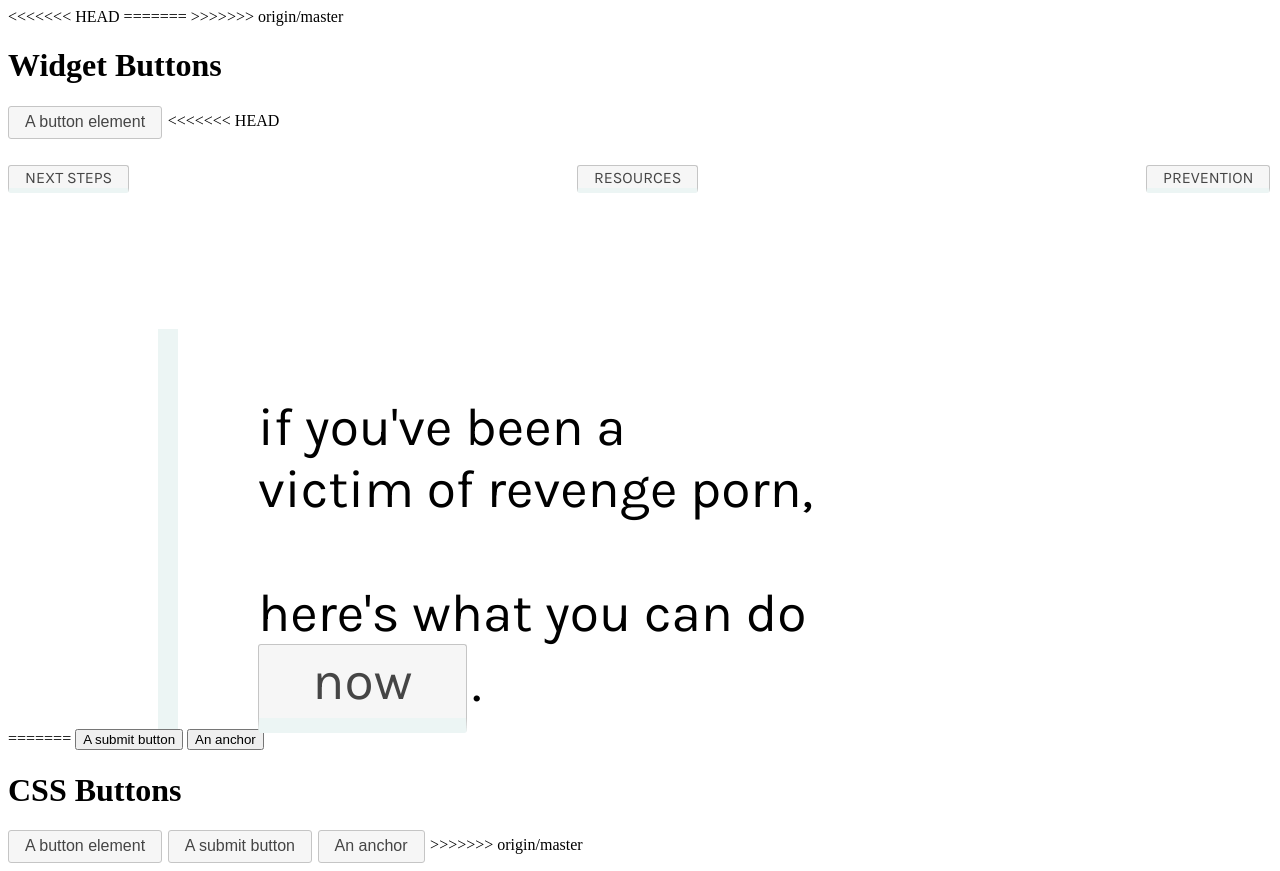
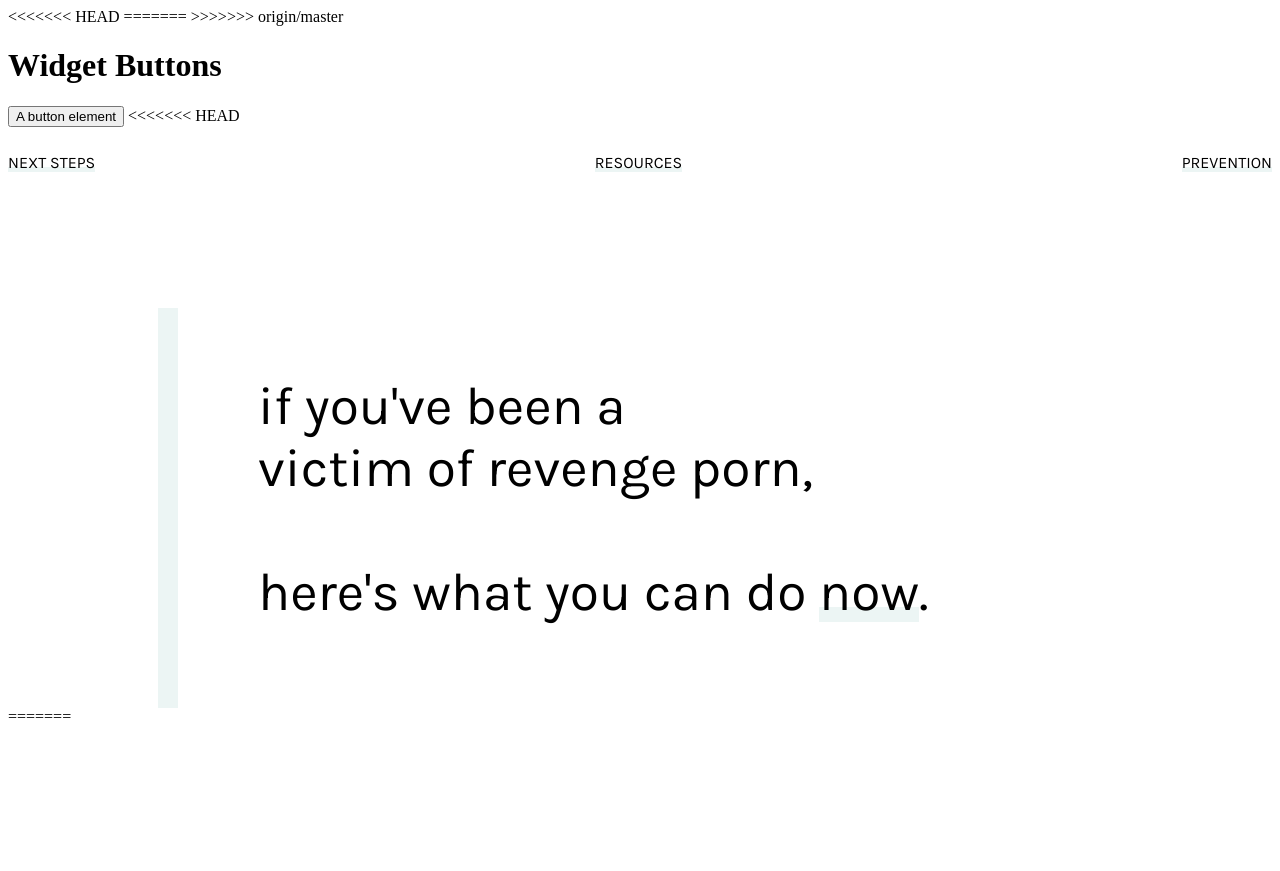
Before and after one commit to choef/WHACK2016, a plain HTML site: page WHACKHomePage.html in a window 1280 px wide. After the commit the page ends 800 px from the top, so only its background shows below. Drawn offline with nearby package versions, Linux system fonts and the light colour scheme.

Commit message:
removed buttons

```diff
--- a/WHACKHomePage.html
+++ b/WHACKHomePage.html
@@ -10,18 +10,7 @@
 =======
     <meta name="viewport" content="width=device-width, initial-scale=1">
     <title>Home Page - Victims of Revenge Porn</title>
-    <link rel="stylesheet" href="//code.jquery.com/ui/1.12.1/themes/base/jquery-ui.css">
-    <link rel="stylesheet" href="/resources/demos/style.css">
-    <script src="https://code.jquery.com/jquery-1.12.4.js"></script>
-    <script src="https://code.jquery.com/ui/1.12.1/jquery-ui.js"></script>
-    <script>
-  $( function() {
-    $( ".widget input[type=submit], .widget a, .widget button" ).button();
-    $( "button, input, a" ).click( function( event ) {
-      event.preventDefault();
-    } );
-  } );
-    </script>
+
 >>>>>>> origin/master
 </head>
 <body>
@@ -50,16 +39,6 @@
 </div>
 </div>
 =======
-        <input type="submit" value="A submit button">
 
-        <button href="#">An anchor</button>
-    </div>
-    <h1>CSS Buttons</h1>
-    <button class="ui-button ui-widget ui-corner-all">A button element</button>
-
-    <input class="ui-button ui-widget ui-corner-all" type="submit" value="A submit button">
-
-    <button class="ui-button ui-widget ui-corner-all" href="#">An anchor</button>
->>>>>>> origin/master
 </body>
 </html>
```
